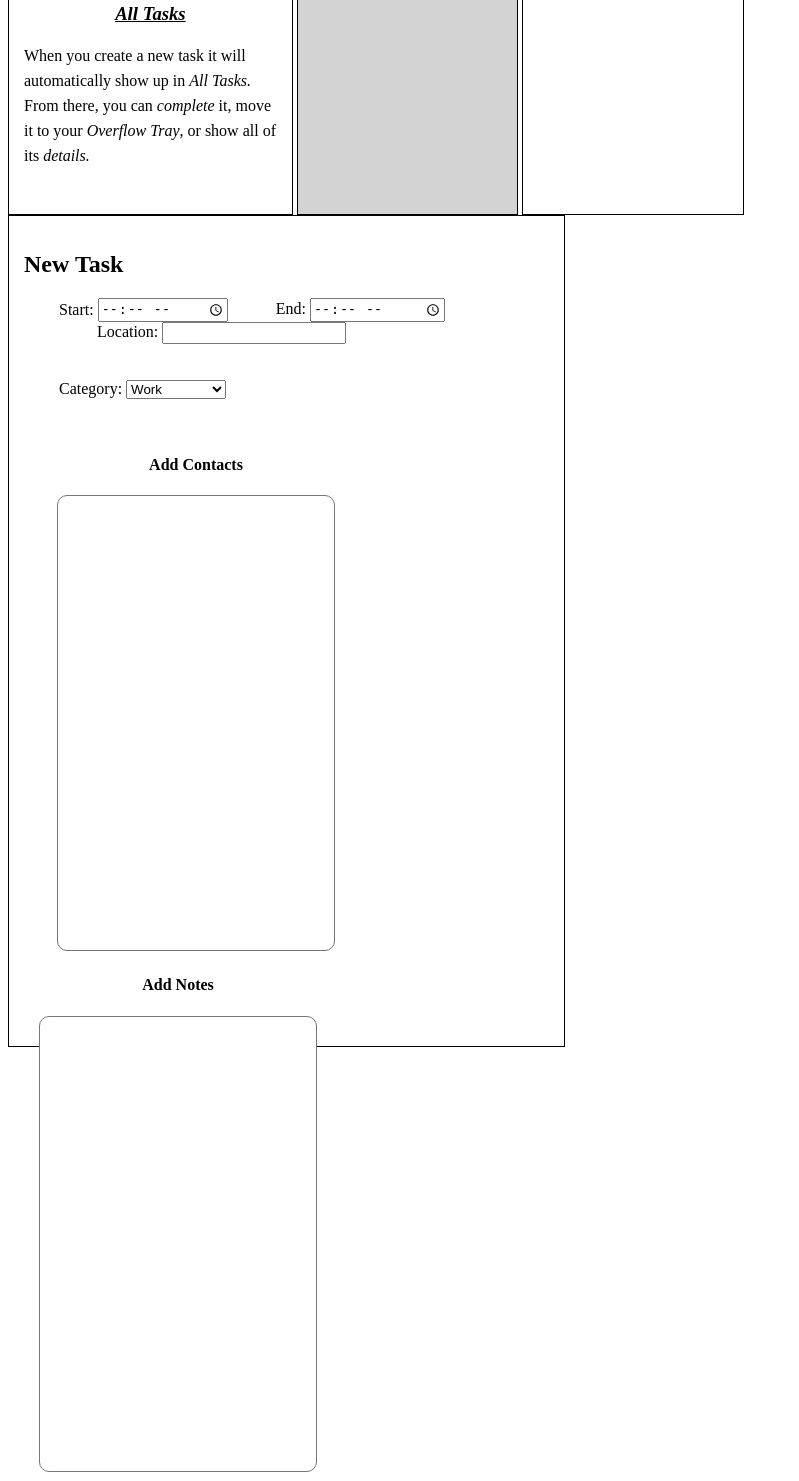
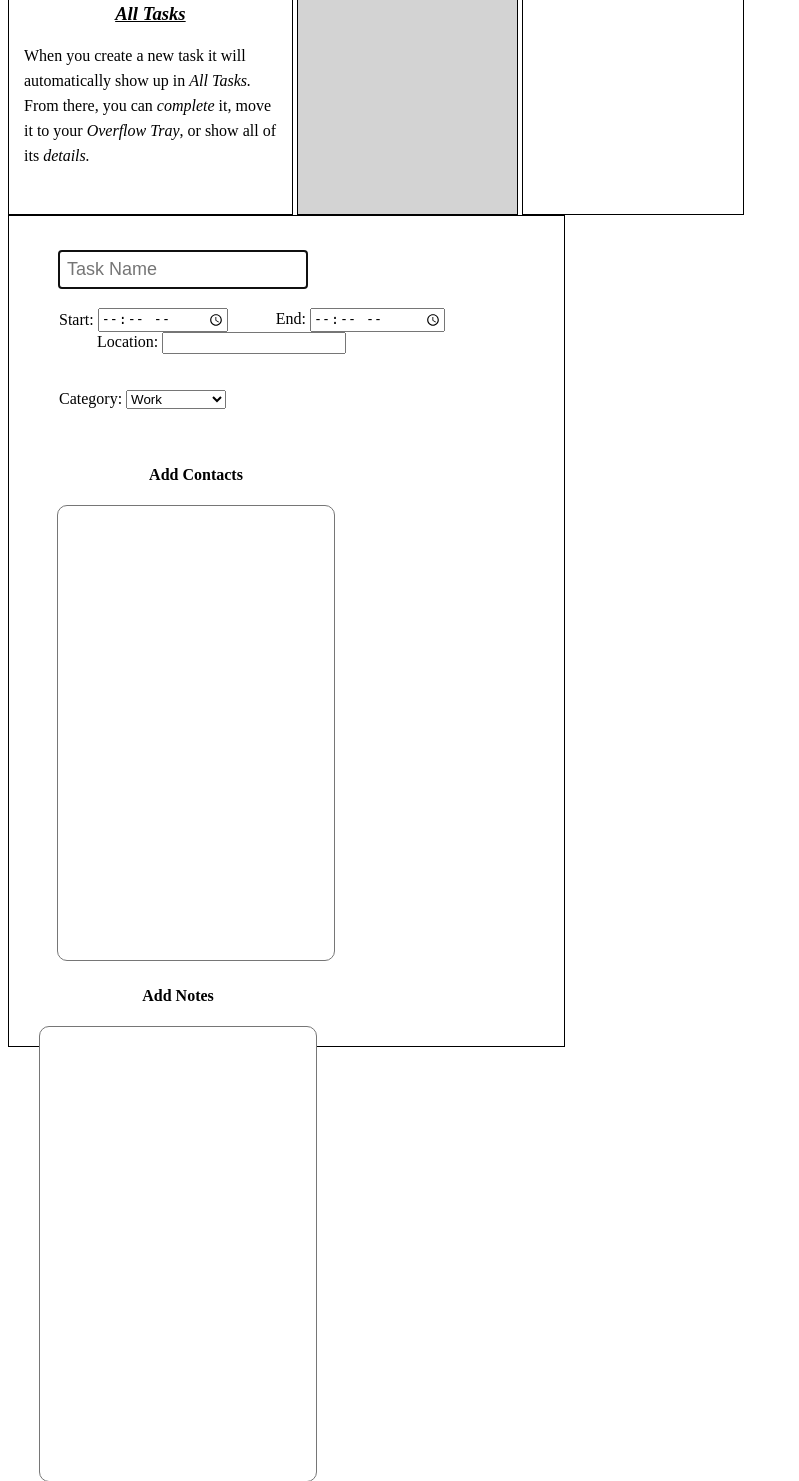
Before and after one commit to IsaiahWHayes/scheduler, a Flask app: page /schedule in a window 1280 px wide. Shown: the part 723-2204 px from the top of the page, without its empty margins (0-799 px from the left). Run offline with Flask 2, Linux system fonts and the light colour scheme; the visitor is signed in with stand-in values (Sample User, id 1); data that the repository does not hold is empty.

Commit message:
added input for new task name and styled with blinking cursor.

```diff
--- a/static/schedule.css
+++ b/static/schedule.css
@@ -98,13 +98,19 @@
     vertical-align: top;
 }
 
-    #section-four-header {
-        text-align: left;
-    }
-
 .task-top {
     margin: 0px 35px;
 }
+
+    .task-top .task-name-input {
+        font: bold;
+        font-size: large;
+        display: block;
+        margin: 20px 0;
+        border: none;
+        text-align: left;
+        padding: 8px;
+    }
 
     .task-top #start-time-input {
         width: 125px;
--- a/templates/schedule.html
+++ b/templates/schedule.html
@@ -66,11 +66,11 @@
 
         <!-- section 4 -->
         <div class="section-four section-containers">
-            <h2 class="section-headers" id="section-four-header">New Task</h2>
-
             <div class="new-task-form">
                 <form action="" method="">
                     <div class="task-top">
+                        <input class="section-headers task-name-input" type="text" name="task_name" placeholder="Task Name" autofocus>
+
                         <label for="start_time" id="start-time">Start:</label>
                         <input type="time" id="start-time-input" name="start_time">
 
```
